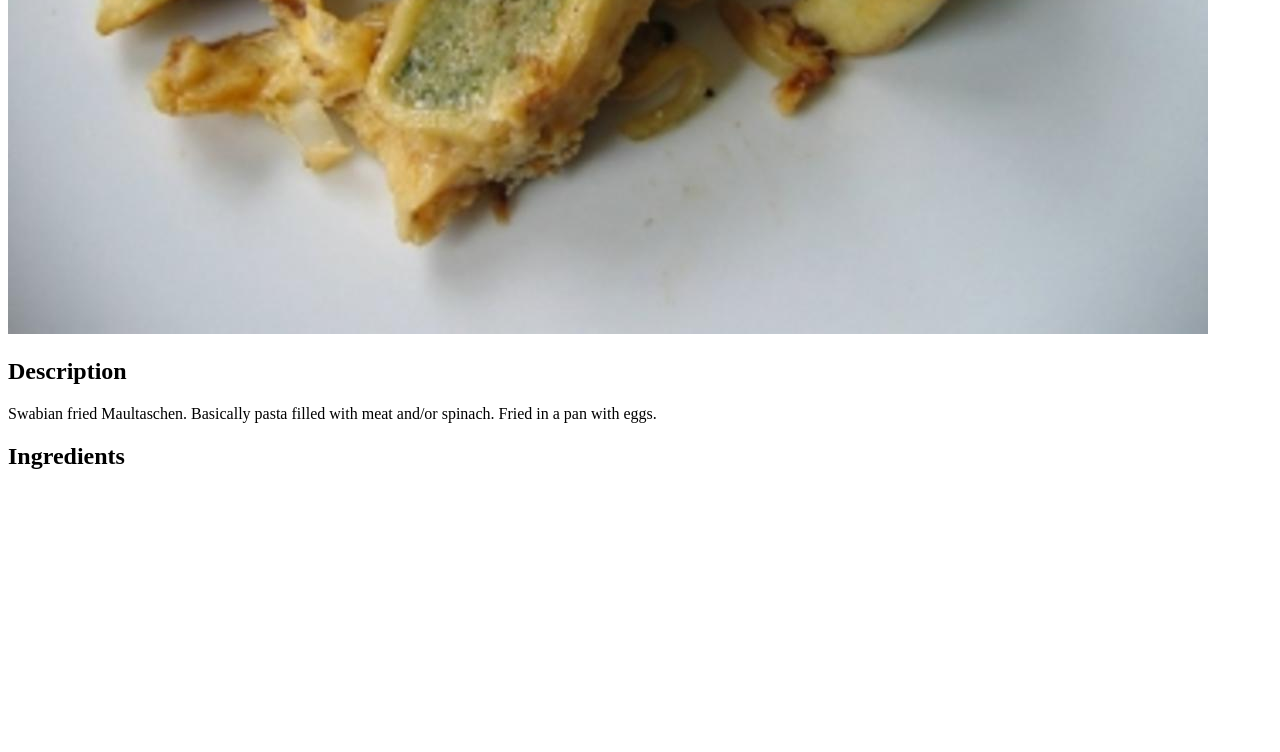
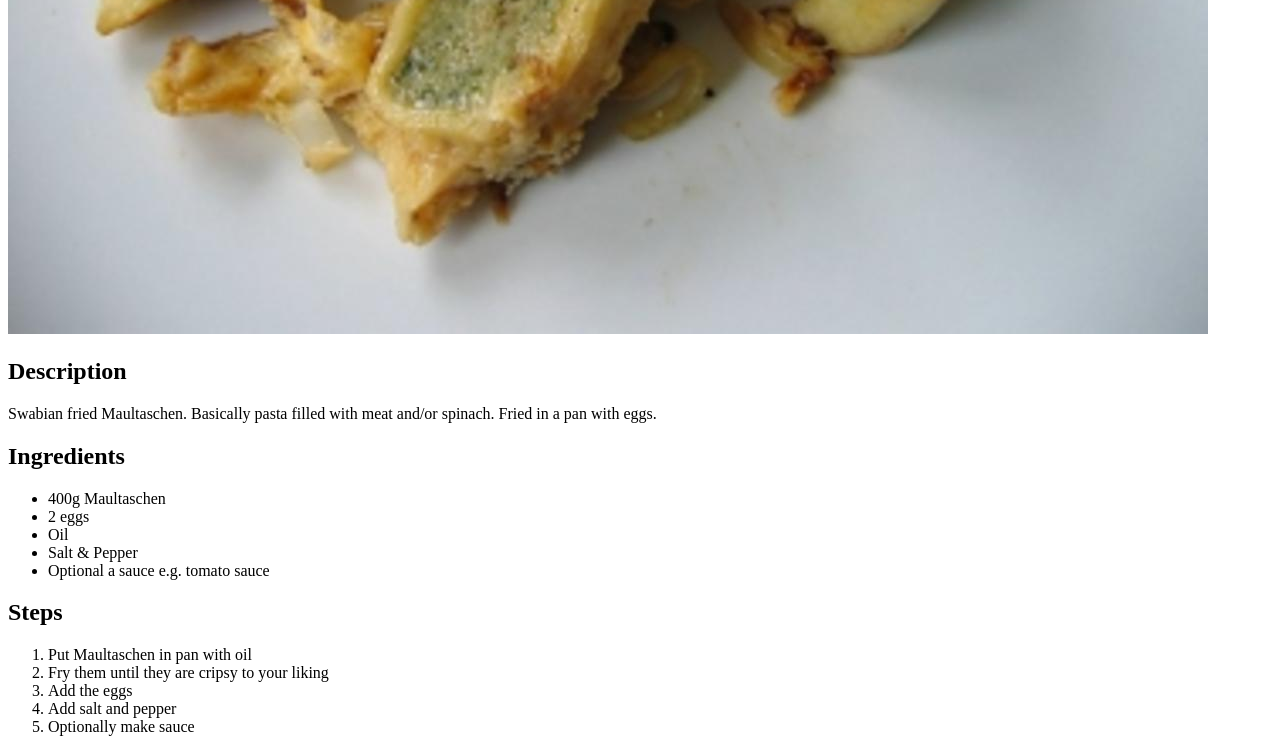
Before and after one commit to Shorayn/odin-recipes, a plain HTML site: page recipes/fried-maultaschen.html in a window 1280 px wide. Shown: the part 648-1400 px from the top of the page. Before the commit the page ends 1138 px from the top, so only its background shows below. Drawn offline with Linux system fonts and the light colour scheme.

Commit message:
finished recipe

```diff
--- a/recipes/fried-maultaschen.html
+++ b/recipes/fried-maultaschen.html
@@ -15,8 +15,20 @@
         in a pan with eggs.
     </p>
     <h2>Ingredients</h2>
-    <p>
-
-    </p>
+    <ul>
+        <li>400g Maultaschen</li>
+        <li>2 eggs</li>
+        <li>Oil</li>
+        <li>Salt & Pepper</li>
+        <li>Optional a sauce e.g. tomato sauce</li>
+    </ul>
+    <h2>Steps</h2>
+    <ol>
+        <li>Put Maultaschen in pan with oil</li>
+        <li>Fry them until they are cripsy to your liking</li>
+        <li>Add the eggs</li>
+        <li>Add salt and pepper</li>
+        <li>Optionally make sauce</li>
+    </ol>
 </body>
 </html>
```
